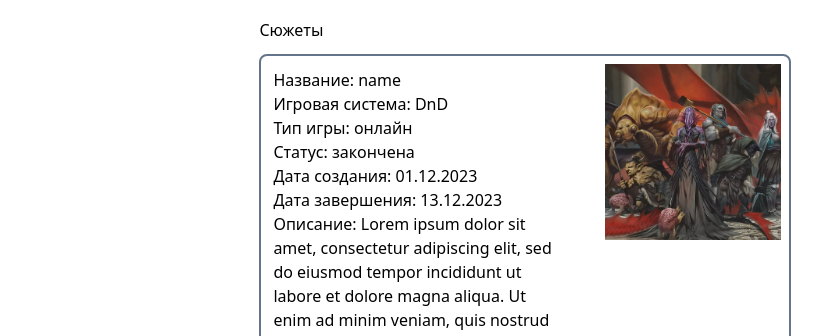
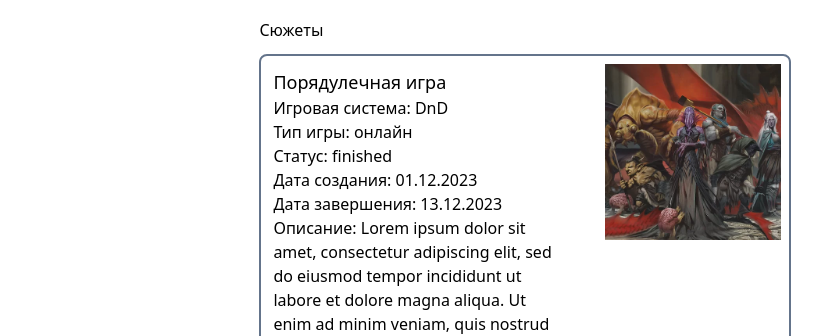
Before and after one commit to IndianMax03/db-coursework, a React (Create React App) app in the folder src/step-4/frontend/: page /profile in a window 1280 px wide. Both pictures are taken after a click on the button "Мастер". Shown: the part 450-786 px from the top of the page, without its empty margins (233-1055 px from the left). Built offline with nearby package versions, Linux system fonts and the light colour scheme; the HTML template or start-up script is replaced by a standard one.

Commit message:
add buttons for register and games

```diff
--- a/src/step-4/frontend/src/components/Character.jsx
+++ b/src/step-4/frontend/src/components/Character.jsx
@@ -6,8 +6,13 @@ const Character = ({ name = 'Astarion', gameSystem = 'DnD', status = 'свобо
         <div>Игровая система: {gameSystem}</div>
         <div>Характеристики: файл</div>
         <div>Статус: {status}</div>
-
-        {lobby ? <div> Перейти в лобби</div> : ''}
+        {lobby ? (
+          <button className="mt-10 border-solid border-2 bg-slate-500 text-white border-slate-500 rounded-lg  px-2 ">
+            Перейти в лобби персонажа
+          </button>
+        ) : (
+          ''
+        )}
       </div>
       <img src="astarion.jpg" alt="character" className="w-48 h-48 rounded object-cover p-2" />
     </div>
--- a/src/step-4/frontend/src/components/Game.jsx
+++ b/src/step-4/frontend/src/components/Game.jsx
@@ -12,12 +12,12 @@ const Game = ({
   return (
     <div className="flex border-solid border-2 border-slate-500 rounded-lg">
       <div className=" w-128 p-3">
-        <div>Название: {name}</div>
+        <div className="text-lg">{name}</div>
         <div>Игровая система: {gameSystem}</div>
         <div>Тип игры: {gameType}</div>
         <div>Статус: {status}</div>
         <div>Дата создания: {creationDate} </div>
-        <div>Дата завершения: {finishDate} </div>
+        {finishDate ? <div>Дата завершения: {finishDate} </div> : ''}
         <div className="w-72">Описание: {description} </div>
         <div className="flex">
           {tags.map((i) => (
@@ -26,6 +26,20 @@ const Game = ({
             </div>
           ))}
         </div>
+        {status === 'finished' || status === 'started' ? (
+          <button className="mt-2 border-solid border-2 bg-slate-500 text-white border-slate-500 rounded-lg  px-2 ">
+            Перейти в лобби игры
+          </button>
+        ) : (
+          ''
+        )}
+        {status === 'not-started' ? (
+          <button className="mt-2 border-solid border-2 bg-slate-500 text-white border-slate-500 rounded-lg  px-2 ">
+            Подать заявку на участие
+          </button>
+        ) : (
+          ''
+        )}
       </div>
       <img src="gameImage.jpg" alt="character" className="w-48 h-48 rounded object-cover p-2" />
       <div></div>
--- a/src/step-4/frontend/src/components/Master.jsx
+++ b/src/step-4/frontend/src/components/Master.jsx
@@ -7,22 +7,30 @@ const Master = () => {
       <div className="space-y-3 mb-5">
         <div>Сюжеты</div>
         <Game
-          name="name"
+          name="Порядулечная игра"
           gameSystem="DnD"
           creationDate="01.12.2023"
-          status="закончена"
+          status="finished"
           gameType="онлайн"
           finishDate="13.12.2023"
           description="Lorem ipsum dolor sit amet, consectetur adipiscing elit, sed do eiusmod tempor incididunt ut labore et dolore magna aliqua. Ut enim ad minim veniam, quis nostrud"
           tags={['DnD', 'долгая']}
         />
         <Game
-          name="name"
+          name="Порядошная игра"
           gameSystem="DnD"
           creationDate="01.12.2023"
-          status="закончена"
+          status="started"
           gameType="онлайн"
-          finishDate="13.12.2023"
+          description="Lorem ipsum dolor sit amet, consectetur adipiscing elit, sed do eiusmod tempor incididunt ut labore et dolore magna aliqua. Ut enim ad minim veniam, quis nostrud"
+          tags={['DnD', 'долгая']}
+        />
+        <Game
+          name="Порядошная игра"
+          gameSystem="DnD"
+          creationDate="01.12.2023"
+          status="not-started"
+          gameType="онлайн"
           description="Lorem ipsum dolor sit amet, consectetur adipiscing elit, sed do eiusmod tempor incididunt ut labore et dolore magna aliqua. Ut enim ad minim veniam, quis nostrud"
           tags={['DnD', 'долгая']}
         />
--- a/src/step-4/frontend/src/router/index.js
+++ b/src/step-4/frontend/src/router/index.js
@@ -10,7 +10,7 @@ export const privateRoutes = [
   { path: '/catalog', element: <Catalog /> },
   { path: '/profile', element: <Profile /> },
   { path: '*', element: <Navigate to="/profile" replace /> },
-//   TODO: delete when auth is done
+  //   TODO: delete when auth is done
   { path: '/register', element: <RegisterForm /> },
   { path: '/login', element: <LoginForm /> }
 ];
```
Also changed, not shown: src/step-4/frontend/src/components/LoginForm.jsx (+9 -5 lines), src/step-4/frontend/src/components/RegisterForm.jsx (+8 -4 lines).
